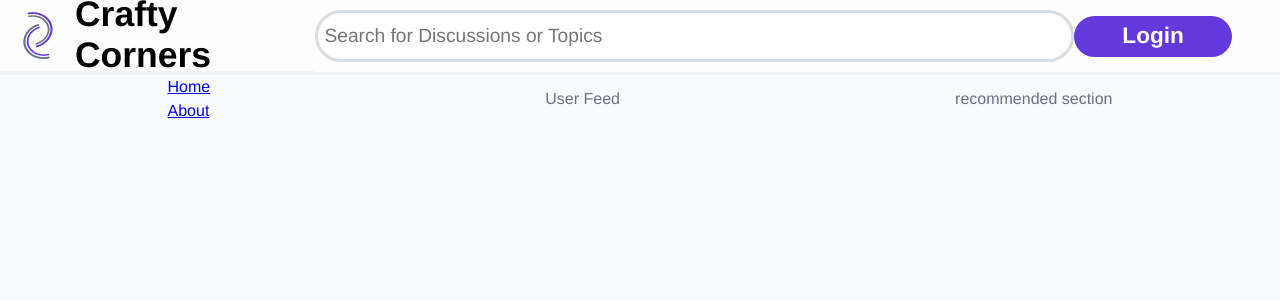
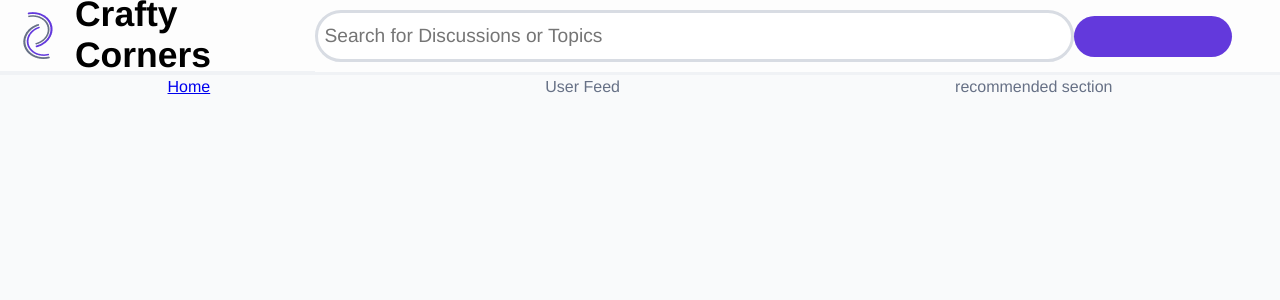
Before and after one commit to klaus2425/crafty-corners, a React (Vite) app in the folder react/: page /userfeed in a window 1280 px wide. Before the commit this address led to /Landing. Shown: the top 300 px of the page. Built offline with nearby package versions, Linux system fonts and the light colour scheme.

Commit message:
Update DefaultLayout.jsx

```diff
--- a/react/src/layouts/DefaultLayout.jsx
+++ b/react/src/layouts/DefaultLayout.jsx
@@ -4,12 +4,20 @@ import { useStateContext } from "../context/ContextProvider";
 const DefaultLayout = () => {
     const {user, token} = useStateContext();
 
-    if (!token) {
+    if (token) {
         return <Navigate to='./Landing' />;
     }
 
     return (
         <div>
+            <div className='navbar'>
+                <div className='navbar title'>
+                    <img src='Logo.png'/>
+                    <h1>Crafty Corners</h1>
+                </div>
+                <input type='text' placeholder="Search for Discussions or Topics"/>
+                <button></button>
+            </div>
             <Outlet />
         </div>
     );
```
